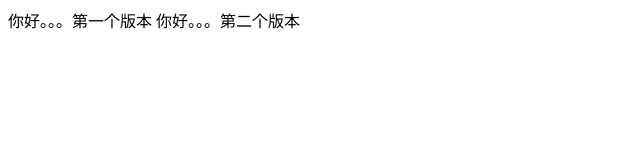
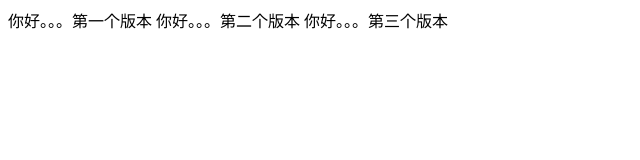
Before and after one commit to liaohongke/liaohongke.github.io, a plain HTML site: page index.html in a window 1280 px wide. Shown: the whole page, without its empty margins (0-640 px from the left). Drawn offline with Linux system fonts and the light colour scheme.

Commit message:
第三次

```diff
--- a/index.html
+++ b/index.html
@@ -7,5 +7,6 @@
 <body>
 	你好。。。第一个版本
 	你好。。。第二个版本
+	你好。。。第三个版本
 </body>
 </html>
```
